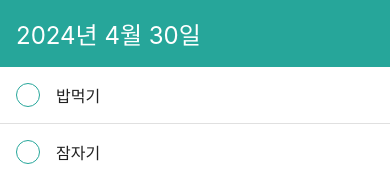
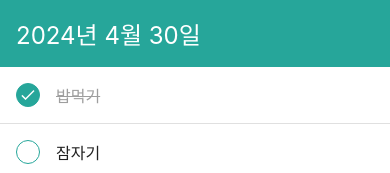
Before and after one commit to mongzii/R-N-study1, a React Native app: screen / in a window 390 px wide. Shown: the top 173 px of the page. Built offline with nearby package versions, Linux system fonts and the light colour scheme.

Commit message:
feat: done에 따라다르게나타나기

```diff
--- a/components/TodoItem.js
+++ b/components/TodoItem.js
@@ -1,11 +1,17 @@
 import React from 'react';
-import {View, Text, StyleSheet} from 'react-native';
+import {View, Text, StyleSheet, Image} from 'react-native';
 
 function TodoItem({id, text, done}) {
   return (
     <View style={styles.item}>
-      <View style={styles.circle} />
-      <Text style={styles.text}>{text}</Text>
+      <View style={[styles.circle, done && styles.filled]}>
+        {done && (
+          <Image
+            source={require('../assets/icons/check_white/check_white.png')}
+          />
+        )}
+      </View>
+      <Text style={[styles.text, done && styles.lineThrough]}>{text}</Text>
     </View>
   );
 }
@@ -15,6 +21,7 @@
     flexDirection: 'row',
     padding: 16,
     alignItems: 'center',
+    borderBottomColor: '#e0e0e0',
   },
   circle: {
     width: 24,
@@ -24,6 +31,15 @@
     borderWidth: 1,
     marginRight: 16,
   },
+  filled: {
+    justifyContent: 'center',
+    alignItems: 'center',
+    backgroundColor: '#26a69a',
+  },
+  lineThrough: {
+    color: '#9e9e9e',
+    textDecorationLine: 'line-through',
+  },
   text: {
     flex: 1,
     fontSize: 16,
```
